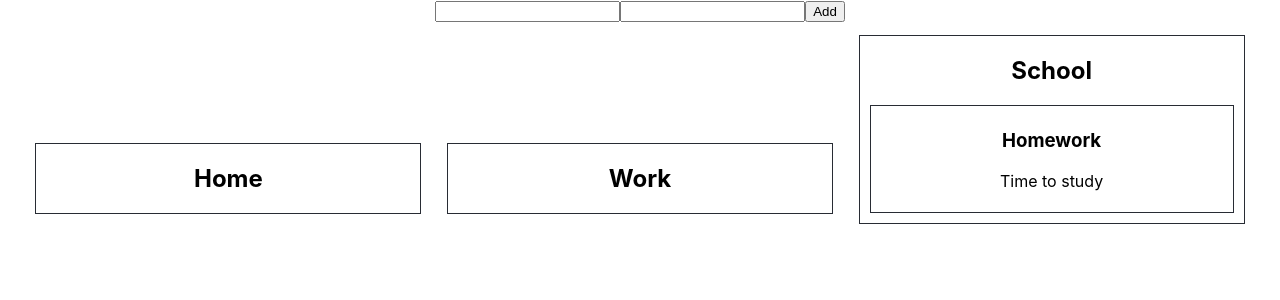
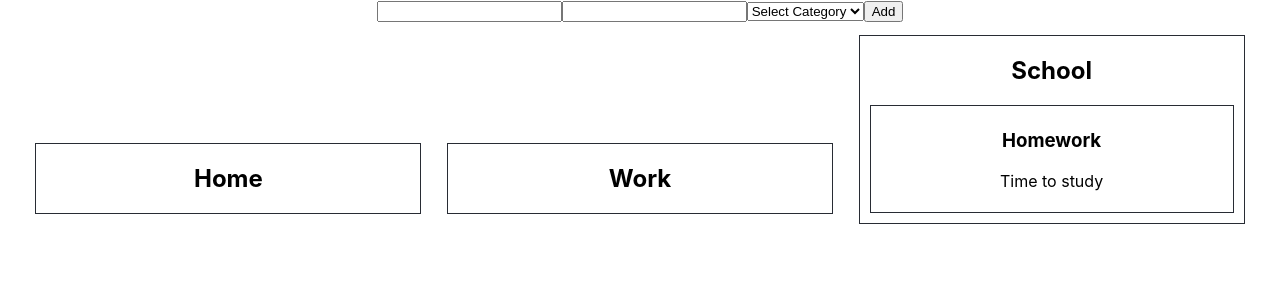
Before and after one commit to wildfirefly12/todo, a React (Create React App) app: page / in a window 1280 px wide. Shown: the top 300 px of the page. Built offline with nearby package versions, Linux system fonts and the light colour scheme; the HTML template or start-up script is replaced by a standard one.

Commit message:
Can add a new task

```diff
--- a/src/AddTask.js
+++ b/src/AddTask.js
@@ -1,14 +1,47 @@
-import React from "react";
+import React, {useState} from "react";
 
-const AddTask = () => {
+const AddTask = (props) => {
 
+    const [enteredTitle, setEnteredTitle] = useState("");
+    const [enteredDescription, setEnteredDescription] = useState("");
+    const [enteredCategory, setEnteredCategory] = useState();
 
+    const titleChangeHandler = (event) => {
+        setEnteredTitle(event.target.value);
+    }
+
+    const descriptionChangeHandler = (event) => {
+        setEnteredDescription(event.target.value);
+    }
+
+    const categoryChangeHandler = (event) => {
+        setEnteredCategory(event.target.value);
+    }
+
+    const handleAddTask = (event) => {
+        event.preventDefault();
+
+        const task = {
+            id: Math.random().toString(),
+            title: enteredTitle,
+            description: enteredDescription,
+            category: enteredCategory
+        }
+
+        props.onAddTask(task);
+    }
 
     return (
-        <form>
-            <input type={"text"}/>
-            <input type={"text"}/>
-            <button>Add</button>
+        <form onSubmit={handleAddTask}>
+            <input type={"text"} onChange={titleChangeHandler} value={enteredTitle}/>
+            <input type={"text"} onChange={descriptionChangeHandler} value={enteredDescription}/>
+            <select onChange={categoryChangeHandler}>
+                <option>Select Category</option>
+                {props.categories.map(category =>
+                    <option key={category.id} value={enteredCategory}>{category.name}</option>
+                )}
+            </select>
+            <button type={"submit"} >Add</button>
         </form>
     )
 }
--- a/src/App.js
+++ b/src/App.js
@@ -2,15 +2,16 @@ import logo from './logo.svg';
 import './App.css';
 import Category from "./Category";
 import AddTask from "./AddTask";
+import React, {useState} from "react";
 
 function App() {
-  var categories = [
+  var dummyCategories = [
     {id: 1, name: "Home"},
     {id: 2, name: "Work"},
     {id: 3, name: "School"},
   ]
 
-  var tasks = [
+  var dummyTasks = [
     {
       id: 1,
       category: "School",
@@ -19,10 +20,26 @@ function App() {
     }
   ]
 
+  const [categories, setCategories] = useState(dummyCategories);
+
+  const addCategoryHandler = category => {
+    setCategories(prevCategories => {
+      return [category, ...prevCategories];
+    })
+  }
+
+  const [tasks, setTasks] = useState(dummyTasks);
+
+  const addTaskHandler = task => {
+    setTasks(prevTasks => {
+      console.log(task);
+      return [task, ...prevTasks];
+    })
+  }
 
   return (
     <div className="App">
-      <AddTask/>
+      <AddTask onAddTask={addTaskHandler} categories={categories}/>
       {categories.map(category =>
         <Category key={category.id} title={category.name} tasks={tasks}/>
       )}
```
